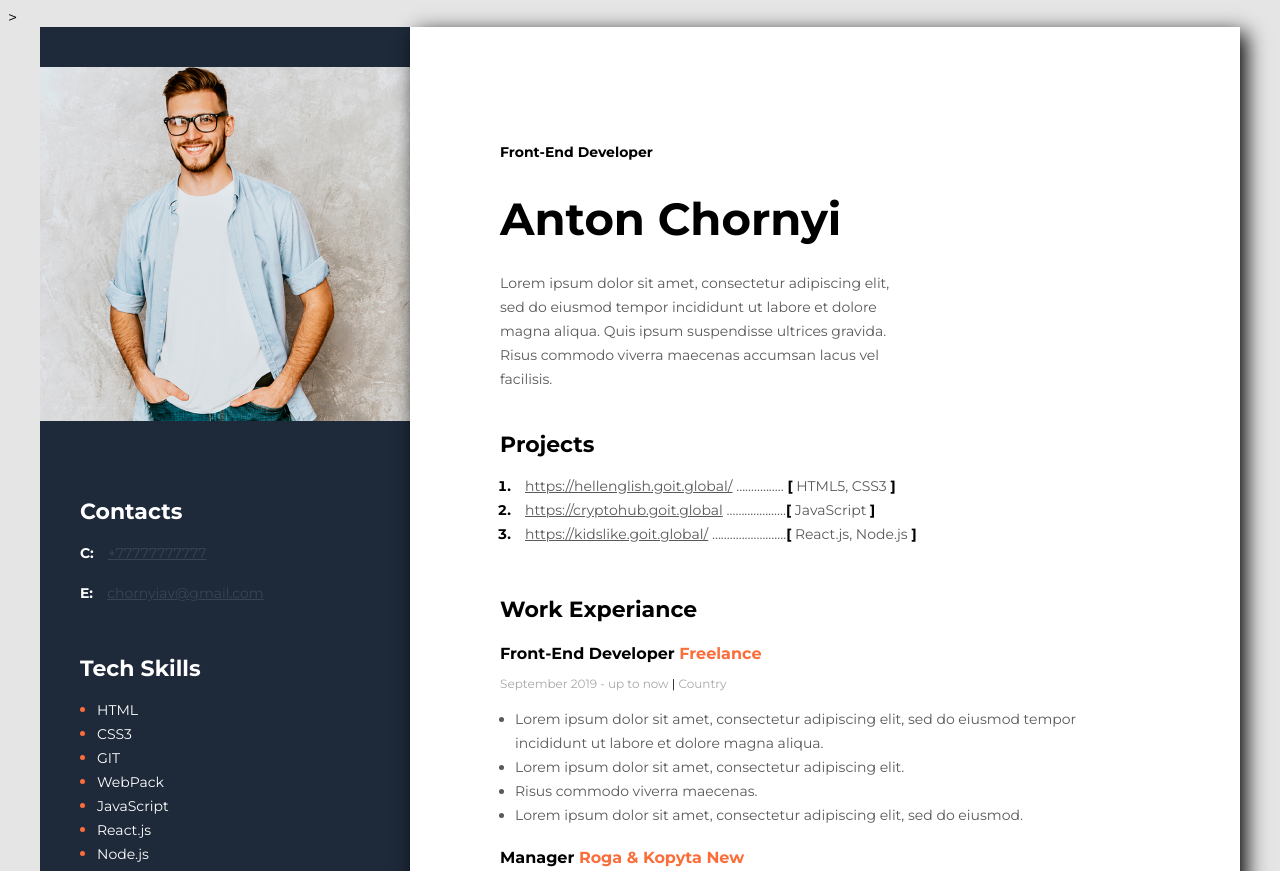
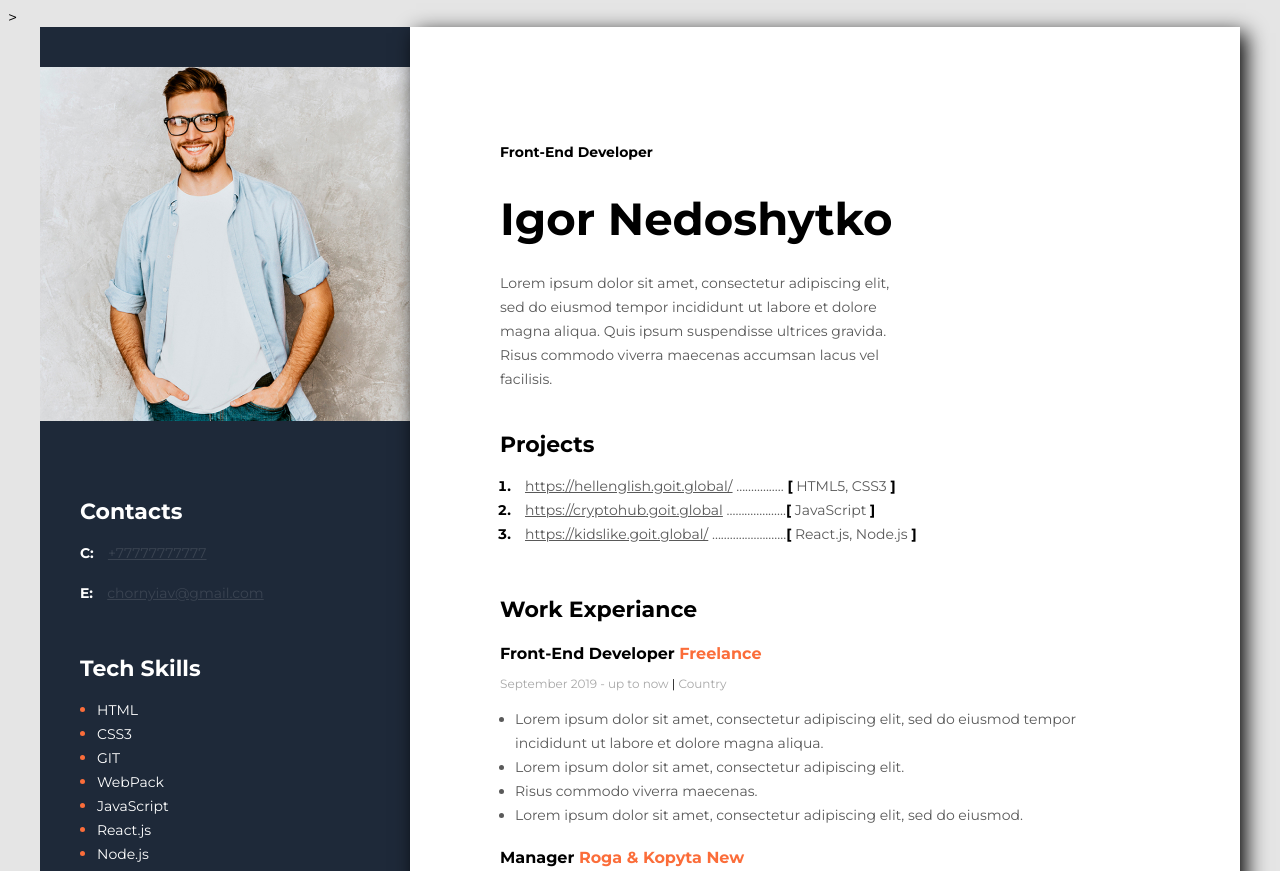
Before and after one commit to winston4521/test, a plain HTML site: page index.html in a window 1280 px wide. Shown: the top 871 px of the page. Drawn offline with Linux system fonts and the light colour scheme.

Commit message:
Update index.html

```diff
--- a/index.html
+++ b/index.html
@@ -23,7 +23,7 @@
         <div class="about">
             <h2 class="about_position">Front-End Developer</h2>
 
-            <h1 class="about_name">Anton Chornyi</h1>
+            <h1 class="about_name">Igor Nedoshytko</h1>
             <p class="about_description">
                 Lorem ipsum dolor sit amet,
              consectetur adipiscing elit,
```
